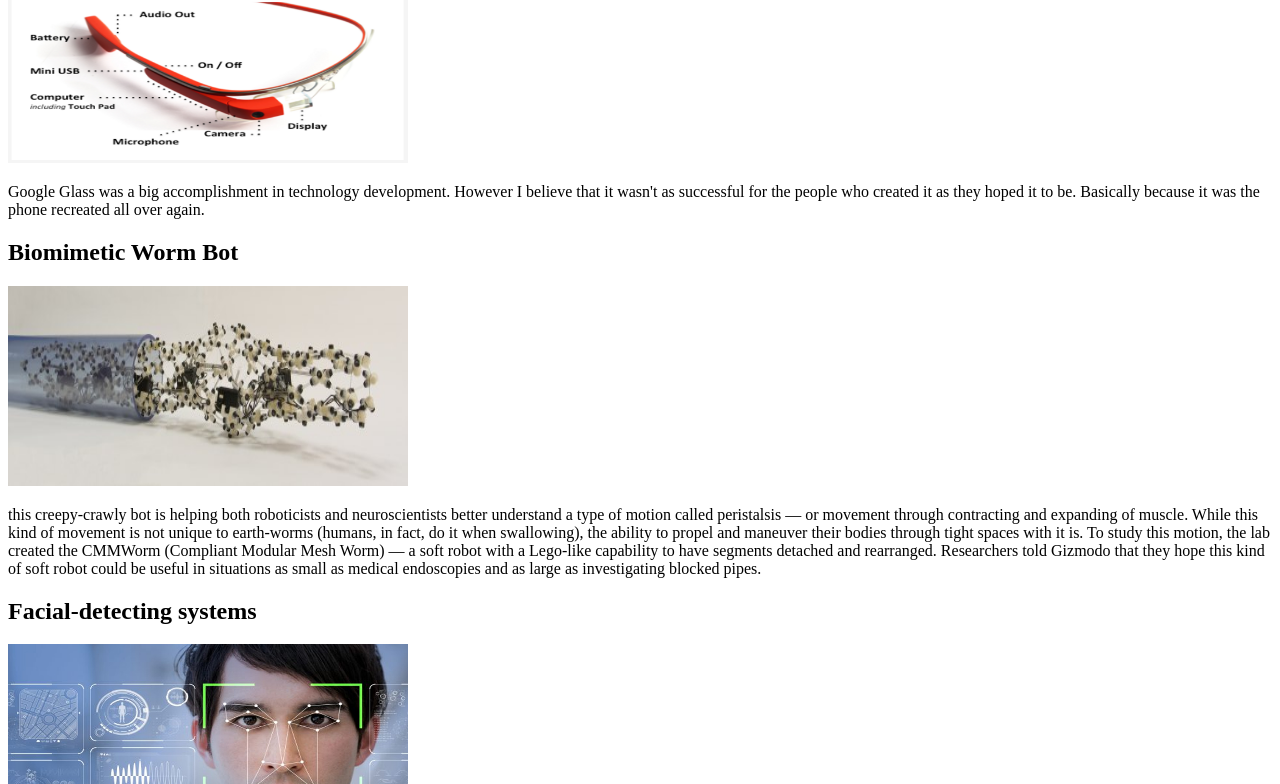
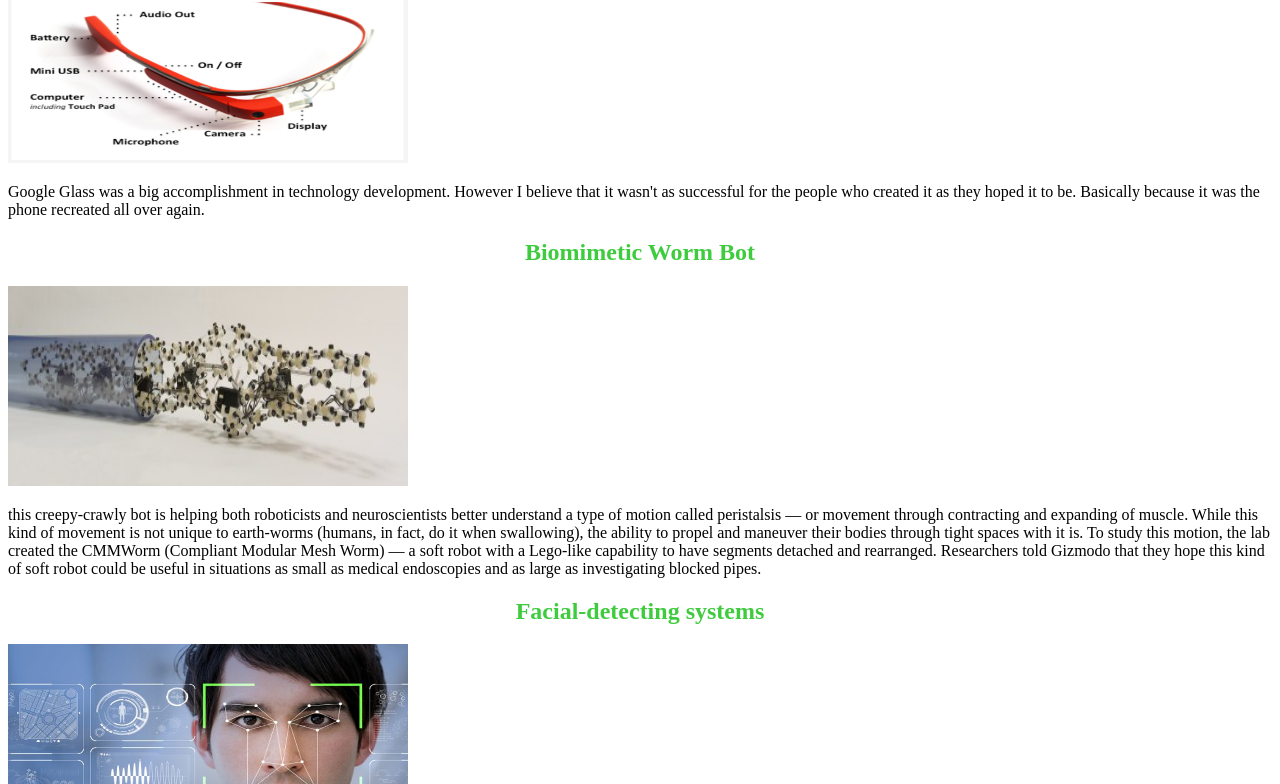
Before and after one commit to JoeStroud/html-me-something, a plain HTML site: page index.html in a window 1280 px wide. Shown: the part 378-1162 px from the top of the page. Drawn offline with Linux system fonts and the light colour scheme.

Commit message:
linked the css file to the html file

```diff
--- a/index.html
+++ b/index.html
@@ -1,7 +1,7 @@
 <!DOCTYPE html>
 <hmtl lang="en">
 <head>
-<link href="C:\Users\test\lc101\html-me-something\styles.css" rel="styles.css" type="text/css"></link>
+<link href="styles.css" rel="stylesheet" type="text/css"/>
 <title>A Professional Programming Journey</title>
 </head>
 <body>
```
